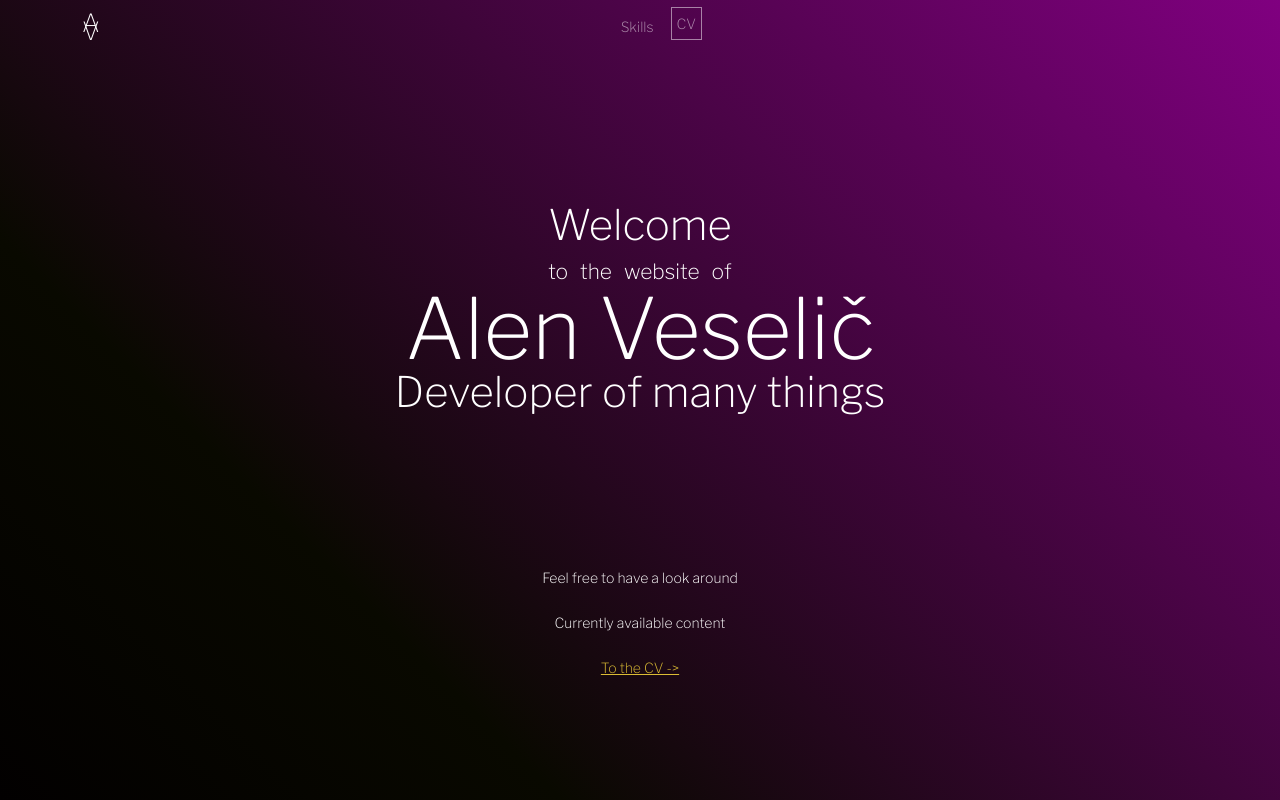
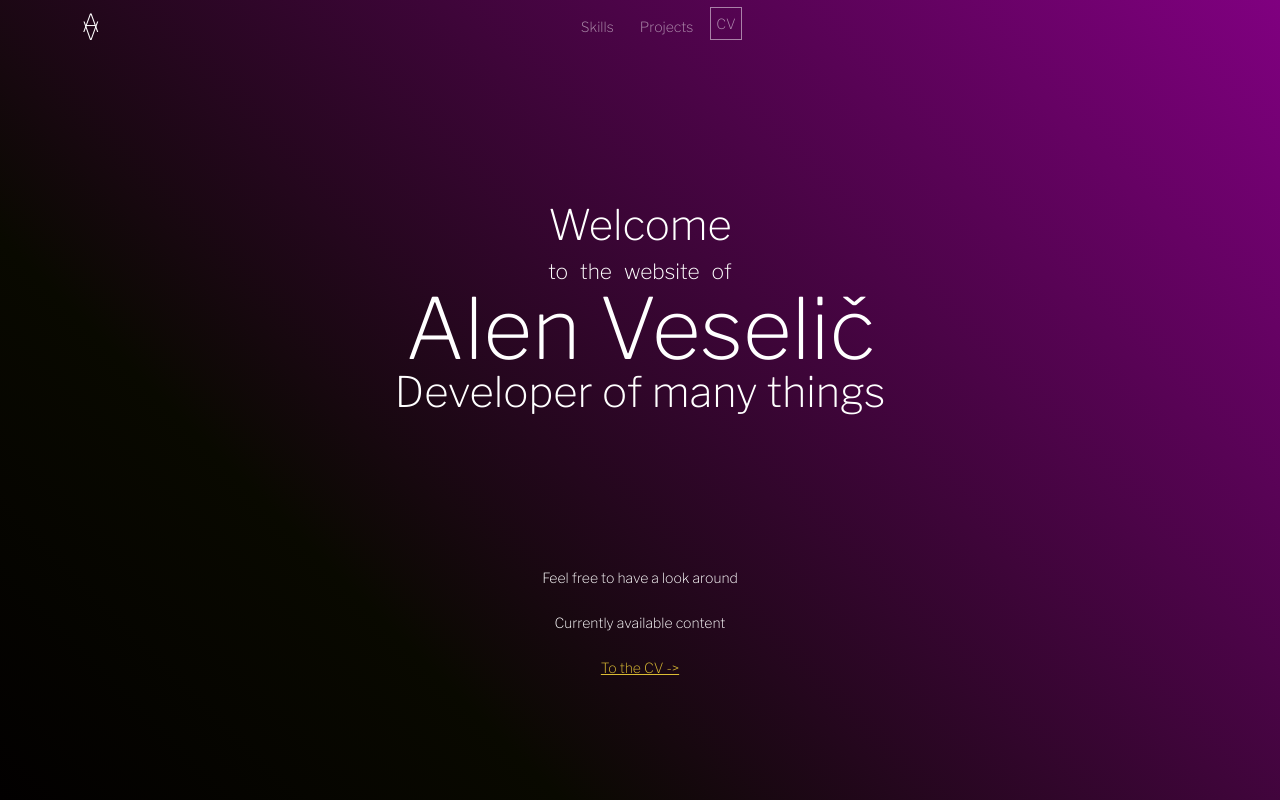
Before and after one commit to AlenVeselic/Angular-Portfolio, an Angular app: page / in a window 1280 px wide. Built offline with nearby package versions, Linux system fonts and the light colour scheme.

Commit message:
Add projects page styles and enable projects on header

```diff
--- a/src/app/app.routes.ts
+++ b/src/app/app.routes.ts
@@ -6,6 +6,7 @@ import { CvZoneComponent } from './cv-zone/cv-zone.component';
 import { MeComponent } from './me/me.component';
 import { AboutComponent } from './about/about.component';
 import { SkillsComponent } from './skills/skills.component';
+import { ProjectsComponent } from './projects/projects.component';
 
 export const routes: Routes = [
   {
@@ -33,4 +34,9 @@ export const routes: Routes = [
     component: SkillsComponent,
     data: { animation: 'SkillPage', bodyClass: 'skills' },
   },
+  {
+    path: 'projects',
+    component: ProjectsComponent,
+    data: { animation: 'HomePage', bodyClass: 'projects' },
+  },
 ];
--- a/src/app/header/header.component.html
+++ b/src/app/header/header.component.html
@@ -67,6 +67,14 @@
                   >Skills</a
                 >
               </li>
+              <li class="nav-item">
+                <a
+                  class="nav-link"
+                  [routerLink]="['/projects']"
+                  routerLinkActive="active"
+                  >Projects</a
+                >
+              </li>
               <!-- </li> -->
 
               <li class="nav-item">
--- a/src/styles.scss
+++ b/src/styles.scss
@@ -78,6 +78,24 @@ body.skills {
   }
 }
 
+body.projects {
+  overflow: hidden;
+  --gradient-degree: 65deg;
+  --gradient-middle-percentage: 24%;
+
+  --main-color: rgb(1, 115, 16);
+
+  .content {
+    p {
+      //color: black;
+    }
+  }
+
+  a.nav-link {
+    //color: black;
+  }
+}
+
 .navbar-toggler {
   background-color: #00000046;
 }
@@ -131,7 +149,7 @@ body {
   margin: 0;
   background-size: 200px 200px;
   transition: background-color 1s, background-position 1s, --gradient-degree 1s,
-    --main-color 1s;
+    --main-color 1s, --gradient-middle-percentage 1s;
   --gradient-degree: 45deg;
   background: linear-gradient(
     var(--gradient-degree),
```
